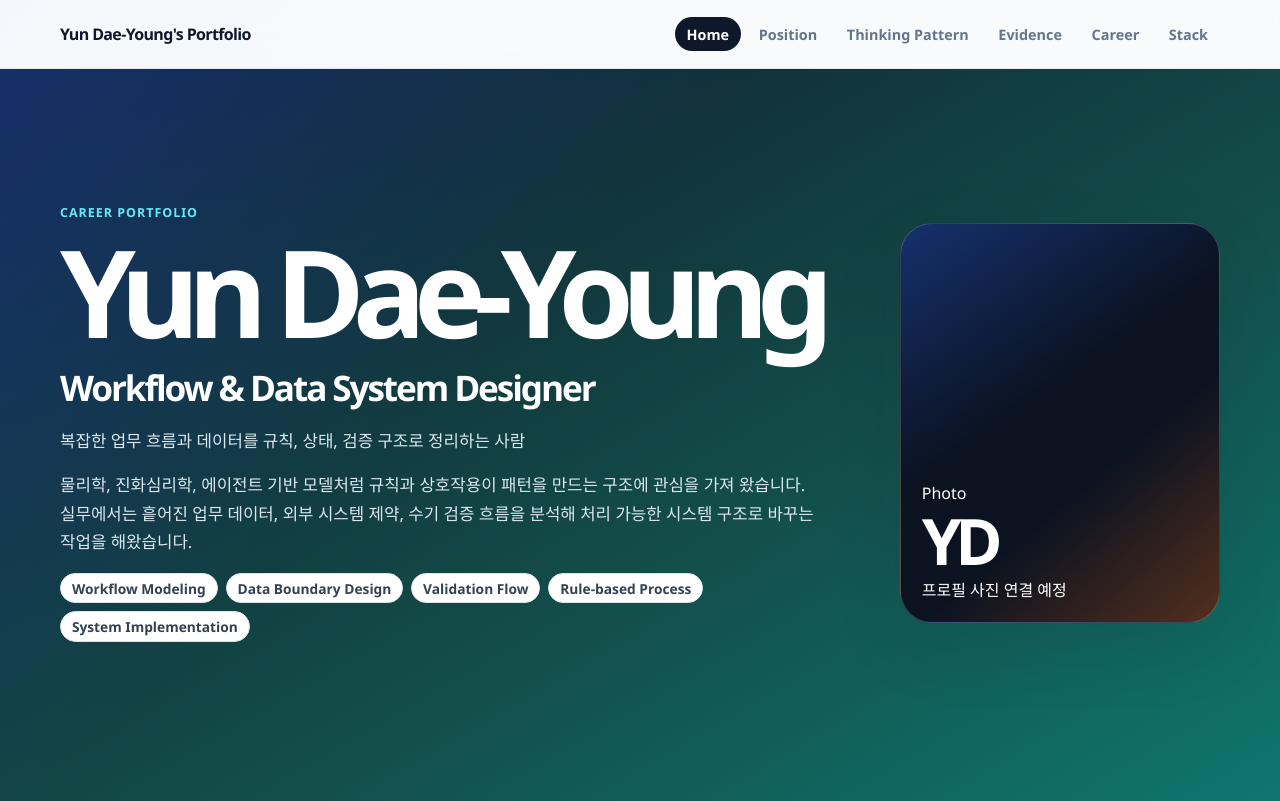
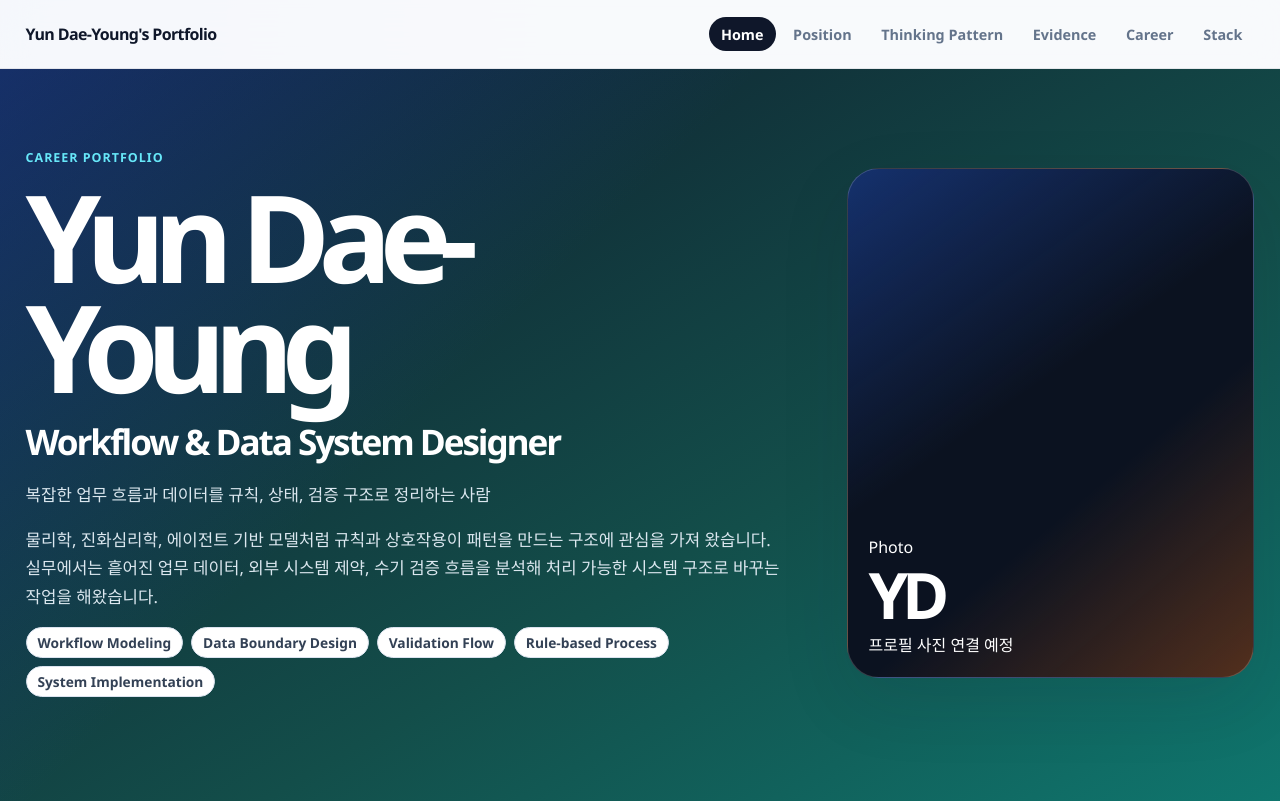
Before and after one commit to Dreamer-Dy-Yun/career-portfolio, a React (Vite) app: page / in a window 1280 px wide. Built offline with nearby package versions, Linux system fonts and the light colour scheme; no server answers.

Commit message:
Expand page content width

```diff
--- a/src/styles/layout.css
+++ b/src/styles/layout.css
@@ -1,7 +1,7 @@
 .header-inner,
 .page-section-inner,
 .footer-inner {
-  width: min(var(--max), calc(100% - 2rem));
+  width: min(var(--max), calc(100% - clamp(2rem, 4vw, 5rem)));
   margin-inline: auto;
 }
 
@@ -101,8 +101,8 @@
 
 .hero-grid {
   display: grid;
-  grid-template-columns: minmax(0, 1fr) 320px;
-  gap: clamp(2rem, 6vw, 5rem);
+  grid-template-columns: minmax(0, 1.3fr) minmax(320px, 0.7fr);
+  gap: clamp(2rem, 5vw, 5rem);
   align-items: center;
 }
 
--- a/src/styles/tokens.css
+++ b/src/styles/tokens.css
@@ -8,7 +8,7 @@
   --primary: #0f766e;
   --accent: #2563eb;
   --warm: #f97316;
-  --max: 1160px;
+  --max: 1760px;
   --radius: 24px;
   --shadow: 0 24px 70px rgba(15, 23, 42, 0.11);
 }
```
Also changed, not shown: src/styles/README.md.
